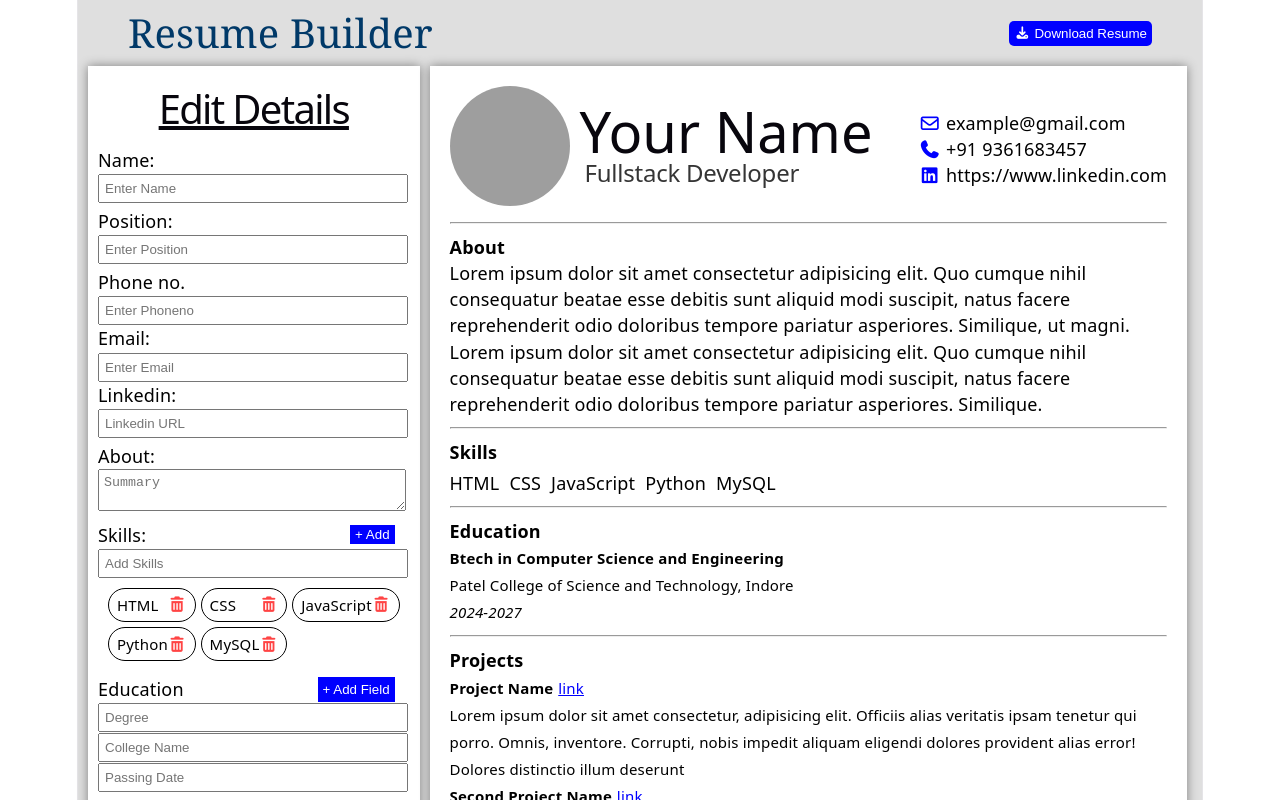
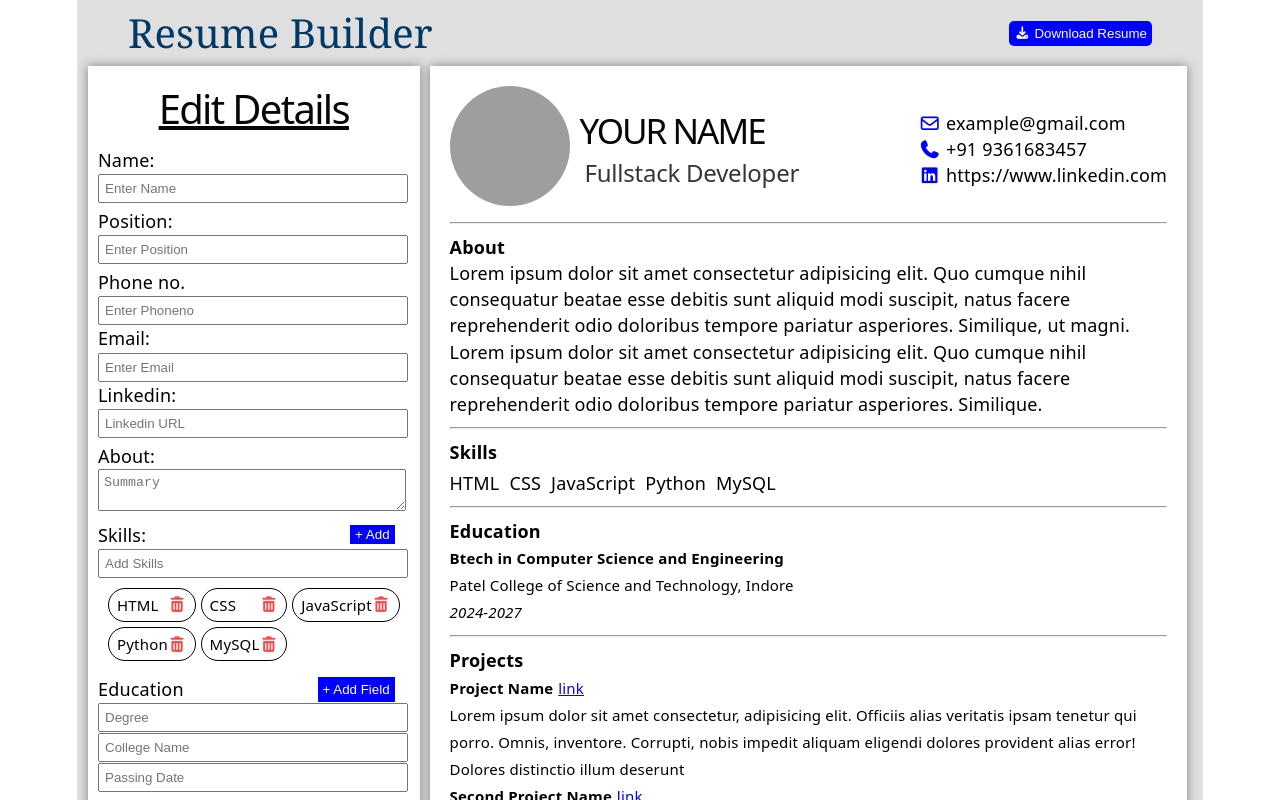
Before and after one commit to RoshniMalakar/resumebuilder, a React (Vite) app: page / in a window 1280 px wide. Shown: the top 800 px of the page. Built offline with nearby package versions, Linux system fonts and the light colour scheme; grey boxes are pictures that could not be loaded.

Commit message:
first commit

```diff
--- a/src/Component/Resume.jsx
+++ b/src/Component/Resume.jsx
@@ -293,7 +293,7 @@ function Resume({ pdfRef }) {
               />
             </div>
             <div className="con">
-              <h1>{name}</h1>
+              <h1>{name.toUpperCase()}</h1>
               <h2>{post}</h2>
             </div>
           </div>
--- a/src/Style/Resume.css
+++ b/src/Style/Resume.css
@@ -97,6 +97,9 @@
   letter-spacing: 0px;
   display: flex;
   justify-content: left;
+  font-size: 35px;
+  white-space: nowrap;
+  letter-spacing: -2px;
 }
 .main-page .right .name h2 {
   padding-left: 5px;
```
